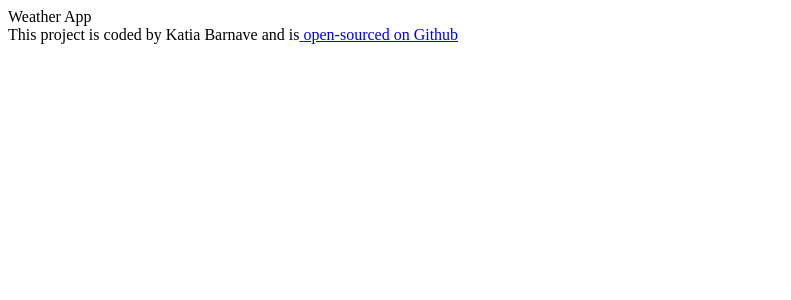
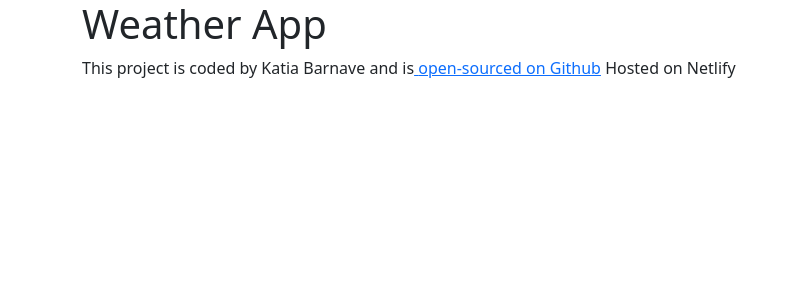
Before and after one commit to Katya383/react-katia-weather-app, a React (Create React App) app: page / in a window 1280 px wide. Shown: the top 300 px of the page, without its empty margins (0-791 px from the left). Built offline with nearby package versions, Linux system fonts and the light colour scheme.

Commit message:
Added bootstrap

```diff
--- a/package.json
+++ b/package.json
@@ -6,6 +6,7 @@
     "@testing-library/jest-dom": "^5.14.1",
     "@testing-library/react": "^11.2.7",
     "@testing-library/user-event": "^12.8.3",
+    "bootstrap": "^5.0.2",
     "react": "^17.0.2",
     "react-dom": "^17.0.2",
     "react-scripts": "4.0.3",
--- a/src/App.js
+++ b/src/App.js
@@ -5,7 +5,8 @@ import './App.css';
 export default function App() {
   return (
   <div className="App">
-    Weather App
+    <div className="container">
+    <h1>Weather App</h1>
      <footer>
      This project is coded by Katia Barnave and is
     <a href="https://github.com/Katya383/react-katia-weather-app"
@@ -14,7 +15,14 @@ export default function App() {
        >
        {"  "}open-sourced on Github
        </a>
-     </footer>
+       {" "}Hosted on Netlify
+       <a href ="https://youthful-morse-052462.netlify.app/"
+       target="_blank"
+       rel="noreferrer"
+       >
+          </a>
+        </footer>
+       </div>
     </div>
 );
   }
--- a/src/index.js
+++ b/src/index.js
@@ -1,6 +1,7 @@
 import React from 'react';
 import ReactDOM from 'react-dom';
 import './index.css';
+import 'bootstrap/dist/css/bootstrap.min.css';
 import App from './App';
 import reportWebVitals from './reportWebVitals';
 
```
Also changed, not shown: 1 other file (tests, documents, lock files or other folders).
